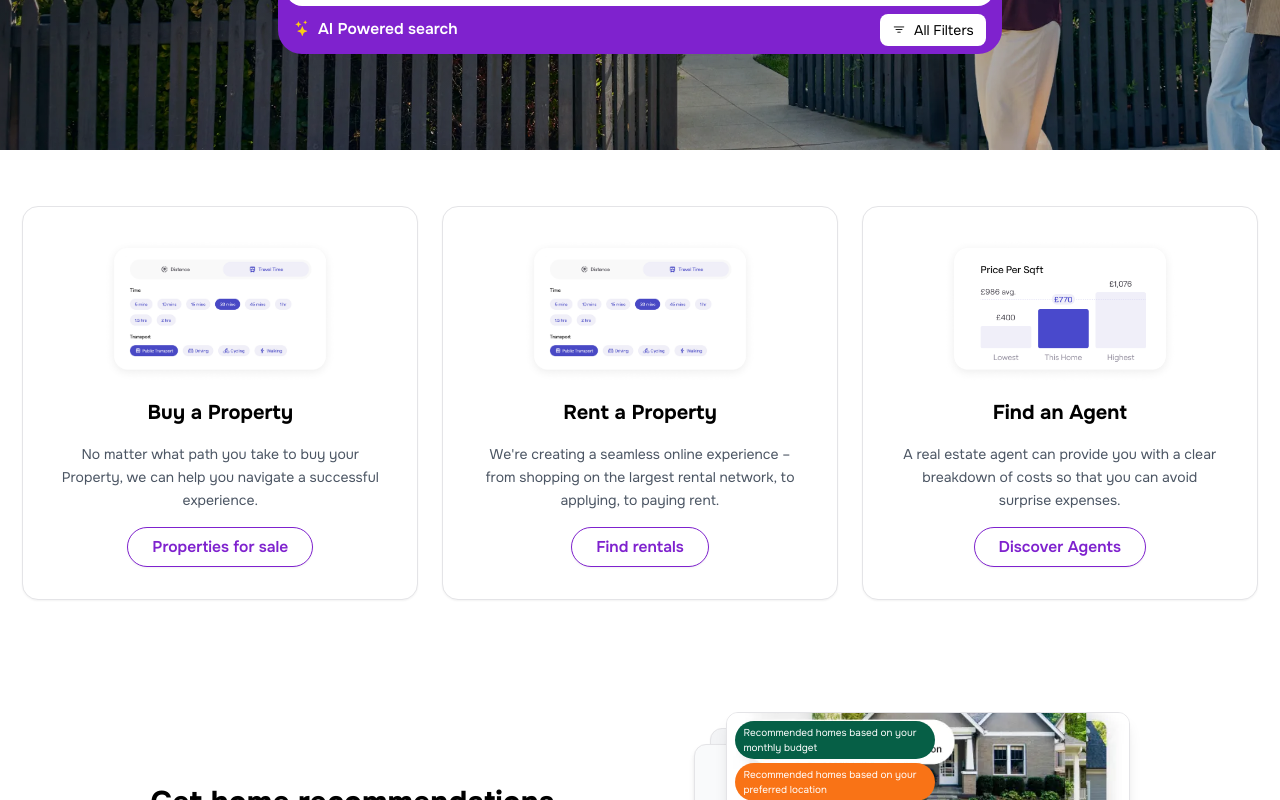
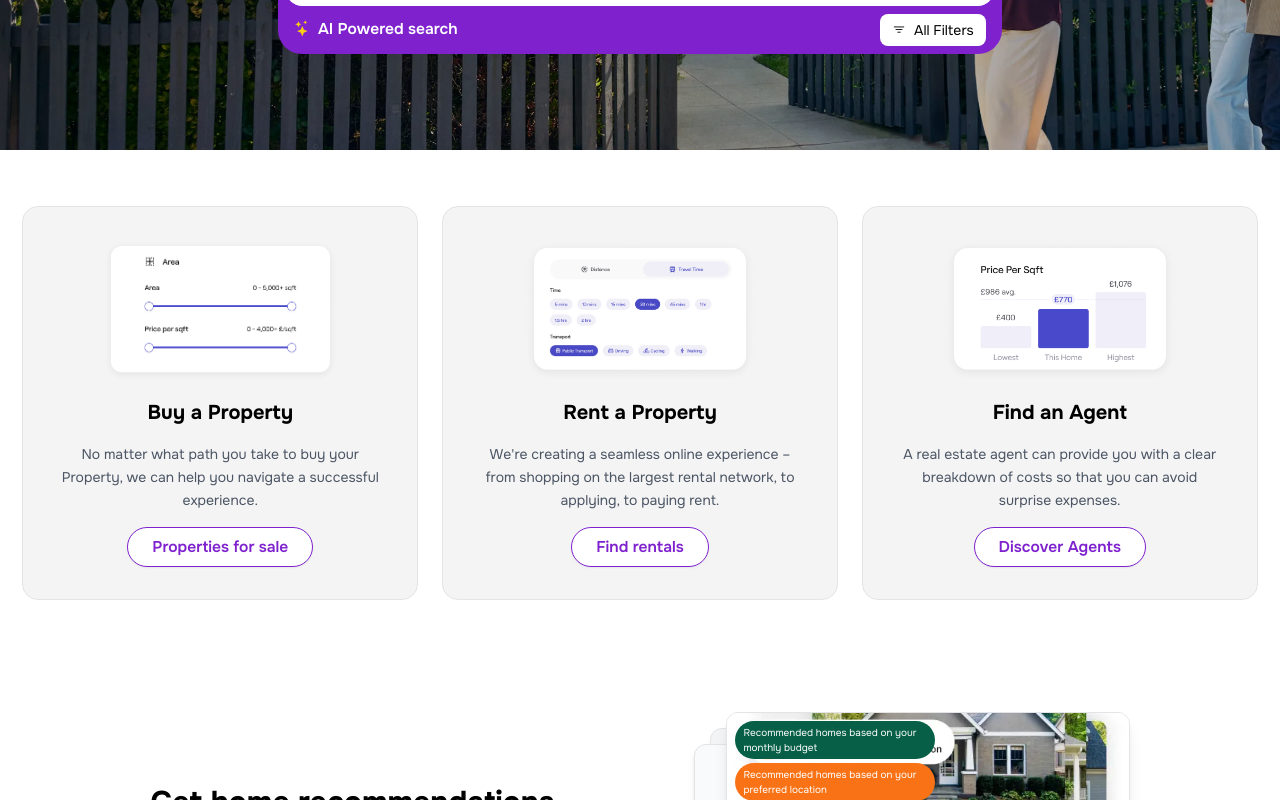
Before and after one commit to rensbayproperties/propertyxg, a Next.js app: page / in a window 1280 px wide. Shown: the part 454-1254 px from the top of the page. Built offline with nearby package versions, Linux system fonts and the light colour scheme; no server answers; a web font is replaced by a local one.

Commit message:
homepage updates 2

```diff
--- a/components/home/HomeServiceCards.tsx
+++ b/components/home/HomeServiceCards.tsx
@@ -11,7 +11,7 @@ const services = [
       "No matter what path you take to buy your Property, we can help you navigate a successful experience.",
     cta: "Properties for sale",
     href: "/buy",
-    image: "/assets/images/hero/feat-2.png",
+    image: "/assets/images/hero/feat-1.png",
   },
   {
     title: "Rent a Property",
@@ -39,7 +39,7 @@ const HomeServiceCards = () => {
           {services.map((service) => (
             <div
               key={service.title}
-              className="bg-white rounded-2xl shadow-sm border flex flex-col gap-4 p-6 md:p-8 items-center text-center"
+              className="bg-zinc-100 rounded-2xl border flex flex-col gap-4 p-6 md:p-8 items-center text-center"
             >
               <div className="h-36 flex items-center justify-center">
                 <Image
```
